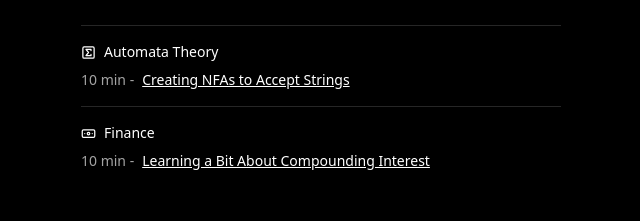
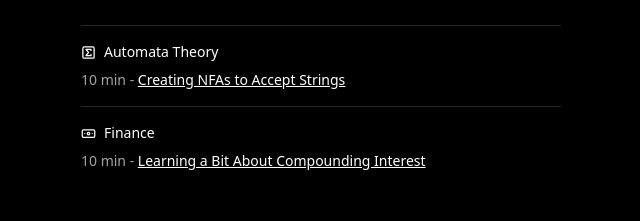
Before and after one commit to cesarealmendarez/cesaralmendarez, a Next.js app: page /papers in a window 1280 px wide. Shown: the part 179-400 px from the top of the page, without its empty margins (319-959 px from the left). Built offline with nearby package versions, Linux system fonts and the light colour scheme.

Commit message:
Sun Apr 14

```diff
--- a/src/pages/papers/index.tsx
+++ b/src/pages/papers/index.tsx
@@ -36,13 +36,8 @@ export default function Papers() {
 
 
                                     {/* <a href={`/papers/${paper.link}`} className="flex flex-wrap space-x-2"> */}
-                                    <button onClick={() => { router.push(`/papers/${paper.link}`, undefined, { shallow: true }) }} className="flex space-x-2 text-wrap">
-                                        <span className="text-left text-sm font-light text-neutral-400">
-                                            {paper.readTimeMinutes} min -
-                                        </span>
-                                        <p className="text-left text-sm font-light text-white underline">
-                                            {paper.title}
-                                        </p>
+                                    <button onClick={() => { router.push(`/papers/${paper.link}`, undefined, { shallow: true }) }} className="flex text-wrap">
+                                        <p className="text-left text-sm text-neutral-400 font-light">{paper.readTimeMinutes} min - <span className="text-white underline">{paper.title}</span></p>
                                     </button>
                                 </li>
                             );
@@ -71,13 +66,16 @@ export default function Papers() {
                                 >
 
 
-                                    <button onClick={() => { router.push(`/papers/${paper.link}`, undefined, { shallow: true }) }} className="flex space-x-2  text-wrap">
+                                    {/* <button onClick={() => { router.push(`/papers/${paper.link}`, undefined, { shallow: true }) }} className="flex space-x-2  text-wrap">
                                         <span className="text-left text-sm font-light text-neutral-400">
                                             {paper.readTimeMinutes} min -
                                         </span>
                                         <p className="text-left text-sm font-light text-white underline">
                                             {paper.title}
                                         </p>
+                                    </button> */}
+                                    <button onClick={() => { router.push(`/papers/${paper.link}`, undefined, { shallow: true }) }} className="flex text-wrap">
+                                        <p className="text-left text-sm text-neutral-400 font-light">{paper.readTimeMinutes} min - <span className="text-white underline">{paper.title}</span></p>
                                     </button>
                                 </li>
                             );
```
